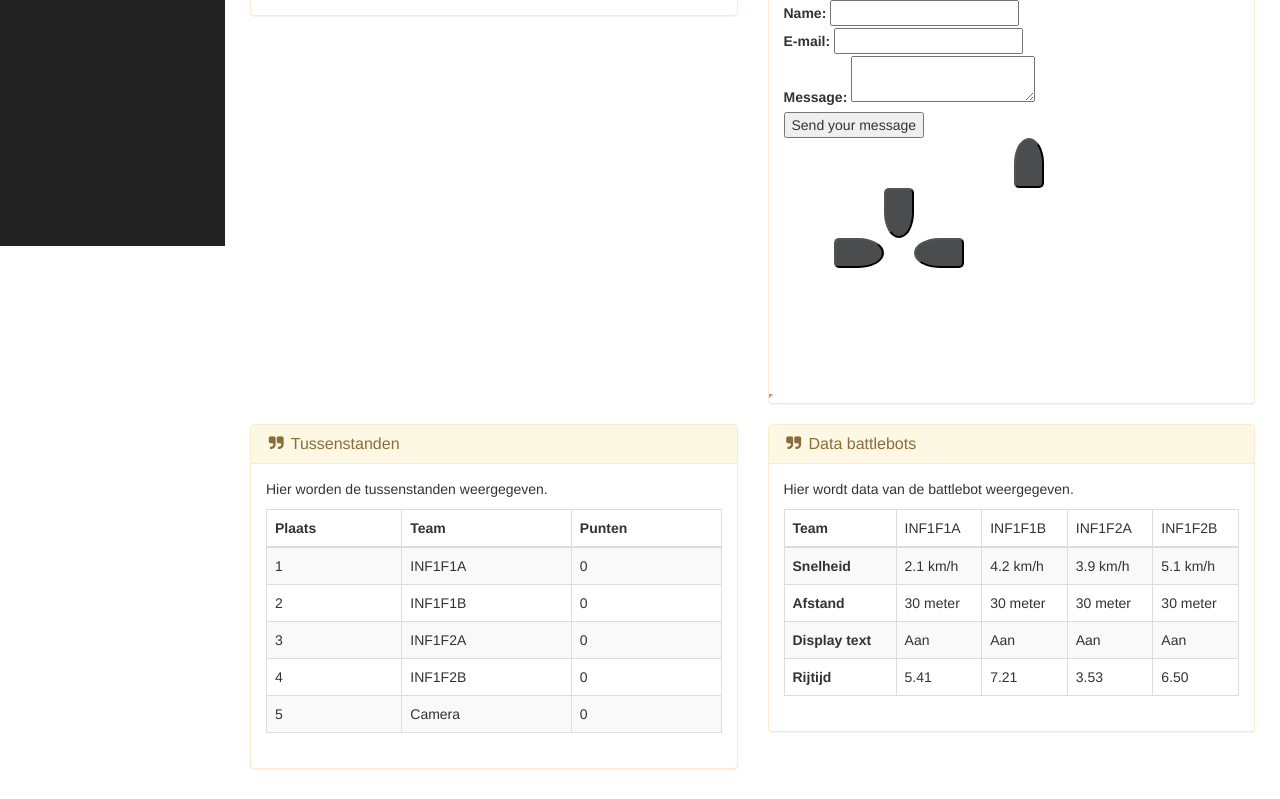
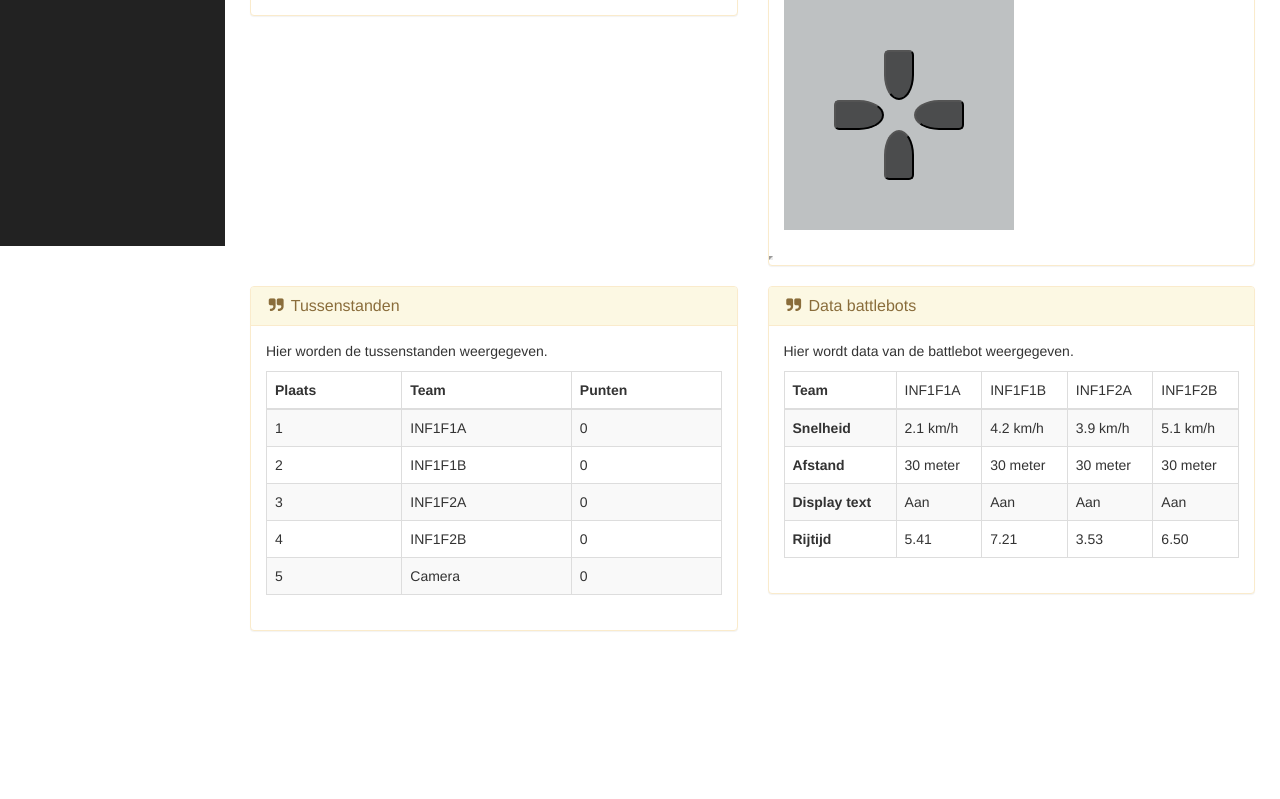
Before and after one commit to Bakkertje01/Battlebotwebsite, a PHP site: page / in a window 1280 px wide. Shown: the part 554-1353 px from the top of the page. After the commit the page ends 1185 px from the top, so only its background shows below. Run offline with PHP 8.4, Linux system fonts and the light colour scheme; data comes from the database, SQL or seed files in the repository.

Commit message:
index 2.0

```diff
--- a/index.php
+++ b/index.php
@@ -100,26 +100,7 @@ include 'include/db_connection.php';
 
                             <div></div>
 
-                            <div class="cam-section"">
-
-                            <form action="/my-handling-form-page" method="post">
-                                <div>
-                                    <label for="name">Name:</label>
-                                    <input type="text" id="name" name="user_name" />
-                                </div>
-                                <div>
-                                    <label for="mail">E-mail:</label>
-                                    <input type="email" id="mail" name="user_mail" />
-                                </div>
-                                <div>
-                                    <label for="msg">Message:</label>
-                                    <textarea id="msg" name="user_message"></textarea>
-                                </div>
-
-                                <div class="button">
-                                    <button type="submit">Send your message</button>
-                                </div>
-                            </form>
+                            <div class="section"">
 
 
                             <?php
```
